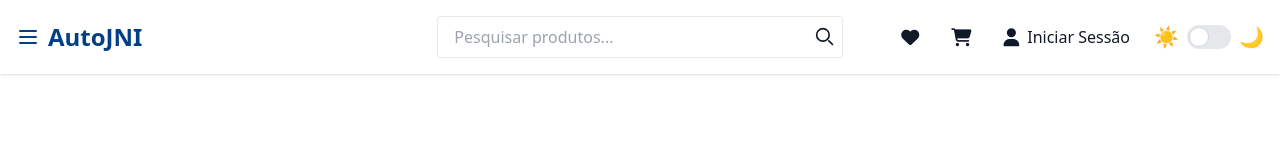
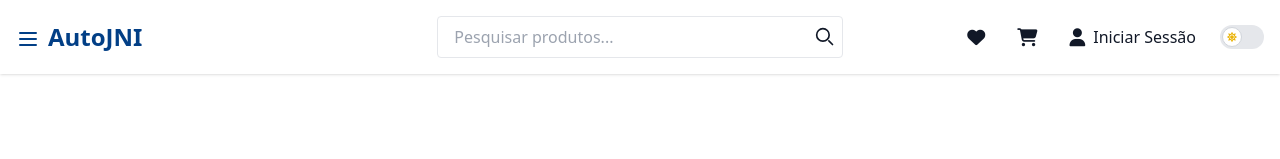
Before and after one commit to eduardosilvestre17/autojni_nextjs, a Next.js app: page /contacto in a window 1280 px wide. Shown: the top 159 px of the page. Built offline with nearby package versions, Linux system fonts and the light colour scheme.

Commit message:
ajustes no themeswitch

```diff
--- a/package.json
+++ b/package.json
@@ -16,7 +16,8 @@
     "next-auth": "^4.24.11",
     "prisma": "^6.4.1",
     "react": "^19.0.0",
-    "react-dom": "^19.0.0"
+    "react-dom": "^19.0.0",
+    "react-icons": "^5.5.0"
   },
   "devDependencies": {
     "@eslint/eslintrc": "^3",
--- a/src/app/Header.tsx
+++ b/src/app/Header.tsx
@@ -11,10 +11,9 @@ export default function Header() {
     setMobileMenuOpen((prev) => !prev);
   };
 
-  // Conjunto de ícones (favoritos, carrinho, login) + o switch de tema
+  // Ícones (favoritos, carrinho, login) + ThemeSwitch
   const IconsAndTheme = () => (
     <div className="flex items-center space-x-4">
-      {/* Ícone de favoritos */}
       <Link
         href="/favoritos"
         className="flex items-center p-2
@@ -24,8 +23,6 @@ export default function Header() {
       >
         <i className="fa-solid fa-heart text-lg"></i>
       </Link>
-
-      {/* Ícone de carrinho */}
       <Link
         href="/carrinho"
         className="flex items-center p-2
@@ -35,8 +32,6 @@ export default function Header() {
       >
         <i className="fa-solid fa-cart-shopping text-lg"></i>
       </Link>
-
-      {/* Ícone + texto de "Iniciar Sessão" */}
       <Link
         href="/login"
         className="inline-flex items-center space-x-2 whitespace-nowrap p-2
@@ -48,7 +43,6 @@ export default function Header() {
         <span className="hidden md:inline">Iniciar Sessão</span>
       </Link>
 
-      {/* Switch de tema */}
       <ThemeSwitch />
     </div>
   );
@@ -56,30 +50,22 @@ export default function Header() {
   return (
     <header className="bg-white dark:bg-gray-900 shadow relative">
       <div className="container mx-auto px-4 py-4">
-        {/*
-          Para mobile: flex, empilhando conteúdo em coluna.
-          Para desktop: grid com 3 colunas, cada uma tendo 1/3 do espaço.
-        */}
+        {/* Em telas md+: 3 colunas (grid). Em telas menores: flex col. */}
         <div className="flex flex-col items-center gap-4 md:grid md:grid-cols-3">
-          {/* Coluna 1 (Esquerda): Botão Hamburguer + Logo */}
+          {/* Coluna 1 (Esquerda): Hambúrguer + Logo */}
           <div className="flex items-center justify-between w-full md:w-auto md:col-span-1">
-            <div className="flex items-center">
-              {/* Botão Hamburguer */}
+            <div className="flex items-center gap-2">
+              {/* Botão Hambúrguer */}
               <button
                 onClick={toggleMobileMenu}
                 aria-label="Abrir menu"
-                className="
-                  inline-flex items-center
-                  text-primary
-                  dark:text-white
-                  transition-colors
-                  hover:text-myOrange
-                  dark:hover:text-myOrange
-                  mr-2
-                "
+                className="inline-flex items-center leading-none align-middle
+                           text-primary dark:text-white
+                           transition-colors
+                           hover:text-myOrange dark:hover:text-myOrange"
               >
                 <svg
-                  className="w-6 h-6"
+                  className="w-6 h-6 mt-[3px]"
                   fill="none"
                   stroke="currentColor"
                   strokeWidth={2}
@@ -93,17 +79,14 @@ export default function Header() {
                 </svg>
               </button>
 
-              {/* Texto "AutoJNI" - branco no modo escuro */}
+              {/* Texto "AutoJNI" */}
               <Link
                 href="/"
-                className="
-                  text-2xl font-bold
-                  text-primary
-                  dark:text-white
-                  transition-colors
-                  hover:text-myOrange
-                  dark:hover:text-myOrange
-                "
+                className="inline-flex items-center leading-none align-middle
+                           text-2xl font-bold
+                           text-primary dark:text-white
+                           transition-colors
+                           hover:text-myOrange dark:hover:text-myOrange"
               >
                 AutoJNI
               </Link>
@@ -129,11 +112,11 @@ export default function Header() {
               />
               <button
                 type="submit"
+                aria-label="Pesquisar"
                 className="absolute right-2 top-1/2 -translate-y-1/2
                            text-foreground dark:text-dark-foreground
                            hover:text-primary-dark dark:hover:text-primary
                            transition-colors"
-                aria-label="Pesquisar"
               >
                 <svg
                   className="w-5 h-5"
@@ -153,7 +136,7 @@ export default function Header() {
             </form>
           </div>
 
-          {/* Coluna 3 (Direita): Ícones + tema (só em md+) */}
+          {/* Coluna 3 (Direita): Ícones + tema (só em telas md+) */}
           <div className="hidden md:flex md:col-span-1 justify-end">
             <IconsAndTheme />
           </div>
--- a/src/components/ThemeSwitch.tsx
+++ b/src/components/ThemeSwitch.tsx
@@ -1,24 +1,24 @@
 "use client";
 
 import { useState, useEffect } from "react";
+import { FaSun, FaMoon } from "react-icons/fa";
 
 export function ThemeSwitch() {
   const [isDark, setIsDark] = useState<boolean | null>(null);
 
-  // Ao montar no cliente, lê o tema guardado no localStorage
+  // Lê o tema do localStorage ao montar
   useEffect(() => {
     const storedTheme = localStorage.getItem("theme");
     if (storedTheme === "dark") {
       setIsDark(true);
     } else {
-      // Se 'light' ou null/undefined, define como false
       setIsDark(false);
     }
   }, []);
 
-  // Sempre que isDark mudar (e não for null), aplica no <html> e salva em localStorage
+  // Aplica/remove a classe "dark" no <html> e salva no localStorage
   useEffect(() => {
-    if (isDark === null) return; // ainda não carregamos
+    if (isDark === null) return; // Aguarda até sabermos o tema
     const html = document.documentElement;
     if (isDark) {
       html.classList.add("dark");
@@ -29,33 +29,60 @@ export function ThemeSwitch() {
     }
   }, [isDark]);
 
-  // Enquanto não soubermos o valor real, não renderiza o switch
+  // Enquanto não sabemos o tema, não renderiza o switch
   if (isDark === null) {
     return null;
   }
 
   return (
-    <div className="flex items-center gap-2">
-      <span className="text-xl">☀️</span>
     <label className="relative inline-flex items-center cursor-pointer">
+      {/* Checkbox invisível, que controla o estado */}
       <input
         type="checkbox"
         className="sr-only peer"
         checked={isDark}
         onChange={() => setIsDark(!isDark)}
       />
+
+      {/*
+        Switch "fundo":
+        - w-11 h-6 => tamanho do switch
+        - peer-checked:bg-primary => cor do switch ao "ligar"
+      */}
       <div
-          className="
-            w-11 h-6 bg-gray-200 peer-focus:outline-none rounded-full
-            peer dark:bg-gray-600 peer-checked:bg-primary
-            peer-checked:after:translate-x-5
-            after:content-[''] after:absolute after:top-[2px] after:left-[2px]
-            after:bg-white after:border-gray-300 after:border
-            after:rounded-full after:h-5 after:w-5 after:transition-all
-          "
-        />
+        className={`
+          w-11 h-6 rounded-full bg-gray-200
+          peer-focus:outline-none transition-colors
+          dark:bg-gray-600 peer-checked:bg-primary
+          relative
+        `}
+      >
+        {/*
+          Bolinha interna (slider):
+          - Absoluta, do mesmo tamanho do switch interior (w-5 h-5)
+          - Desloca-se para a direita em modo "checked" (translate-x-5)
+          - flex items-center justify-center => para centralizar o ícone
+        */}
+        <div
+          className={`
+            absolute top-[2px] left-[2px]
+            w-5 h-5 rounded-full border border-gray-300 bg-white
+            transition-all duration-300
+            flex items-center justify-center
+            ${isDark ? "translate-x-5" : ""}
+          `}
+        >
+          {/*
+            Ícone menor (p. ex. text-[10px])
+            Ajuste conforme necessário.
+          */}
+          {isDark ? (
+            <FaMoon className="text-[10px] text-gray-600" />
+          ) : (
+            <FaSun className="text-[10px] text-yellow-500" />
+          )}
+        </div>
+      </div>
     </label>
-      <span className="text-xl">🌙</span>
-    </div>
   );
 }
```
Also changed, not shown: 1 other file (tests, documents, lock files or other folders). Lines whose indentation alone changed are shown as unchanged.
